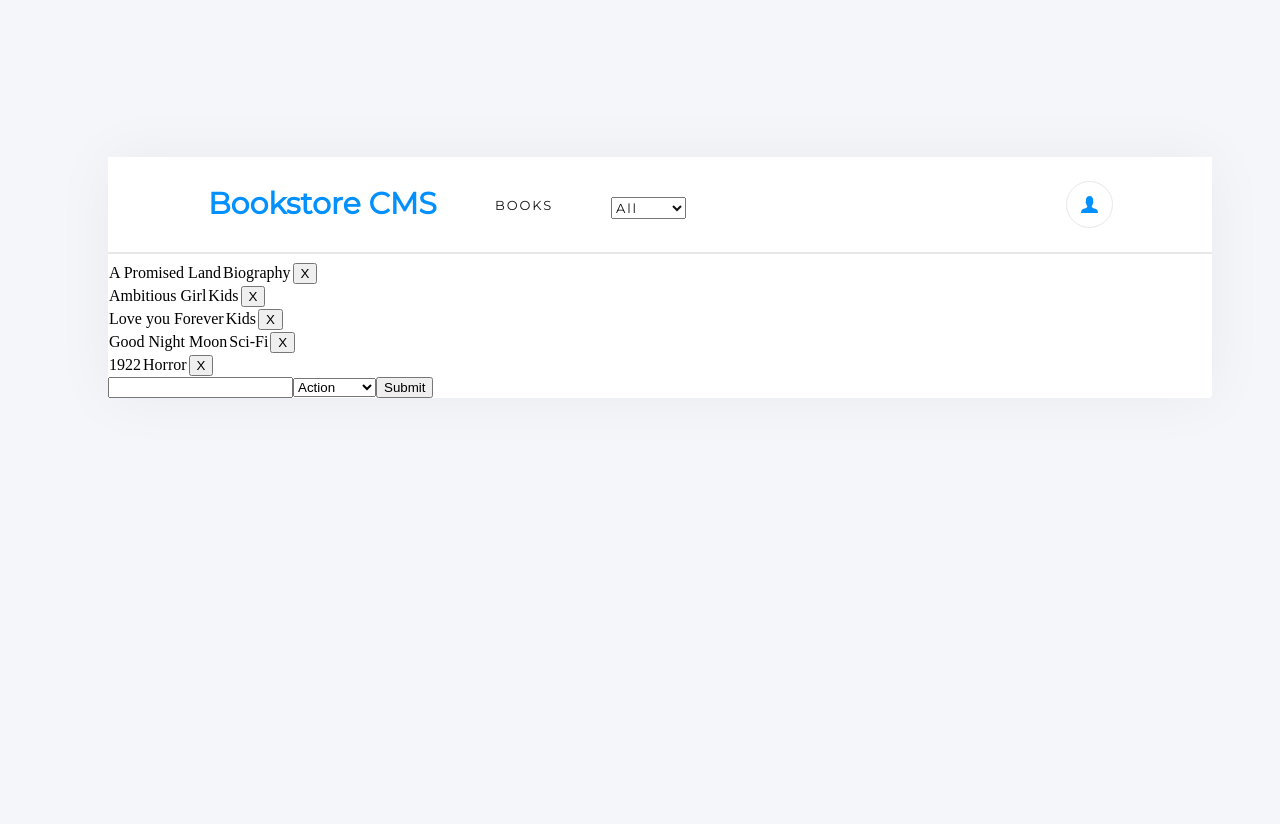
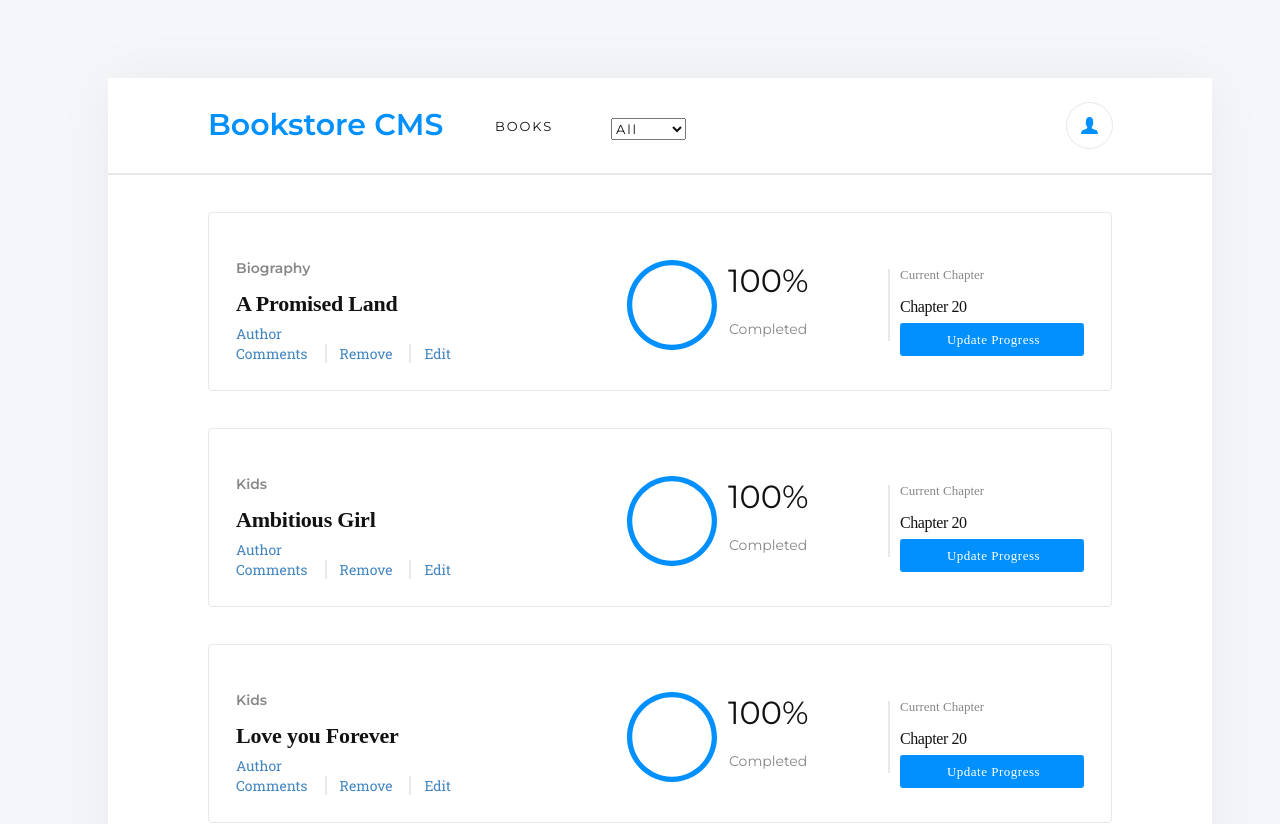
Before and after one commit to MarilenaRoque/magic-books, a React (Create React App) app: page / in a window 1280 px wide. Shown: the top 824 px of the page. Before the commit the page ends 800 px from the top, so only its background shows below. Built offline with nearby package versions, Linux system fonts and the light colour scheme.

Commit message:
Build Book Card
- Add elements of Book card(place holders for non-implemented functionalities)
- Style all the elements

```diff
--- a/public/index.html
+++ b/public/index.html
@@ -28,7 +28,10 @@
     <link rel="preconnect" href="https://fonts.gstatic.com">
 
     <!-- Fonts -->
-    <link href="https://fonts.googleapis.com/css2?family=Montserrat&display=swap" rel="stylesheet">
+    <link rel="preconnect" href="https://fonts.gstatic.com">
+<link href="https://fonts.googleapis.com/css2?family=Roboto+Slab&display=swap" rel="stylesheet">
+<link rel="preconnect" href="https://fonts.gstatic.com">
+<link href="https://fonts.googleapis.com/css2?family=Montserrat:wght@400;600&display=swap" rel="stylesheet">
 
     <title>Magic Books App</title>
   </head>
--- a/src/components/Book.js
+++ b/src/components/Book.js
@@ -1,14 +1,49 @@
 import React from 'react';
 import PropTypes from 'prop-types';
+import styles from '../stylesheets/Book.module.css';
+import progress from '../progress.svg';
 
 const Book = ({ book, handleRemoveBook }) => {
   const { title, category } = book;
   return (
 
-    <div>
-      <td>{title}</td>
-      <td>{category}</td>
-      <td><button type="button" onClick={() => handleRemoveBook(book)}> X </button></td>
+    <div className={styles.BookPanel}>
+      <div className={styles.BookInfo}>
+        <p className={styles.Category}>{category}</p>
+        <p className={styles.title}>{title}</p>
+        <p className={styles.blueText}>Author</p>
+        <button type="button" className={styles.Buttons}>
+          {' '}
+          <span className={styles.blueText}>Comments </span>
+        </button>
+        <div className={styles.verticalLine} />
+        <button type="button" onClick={() => handleRemoveBook(book)} className={styles.Buttons}>
+          {' '}
+          <span className={styles.blueText}>Remove </span>
+        </button>
+        <div className={styles.verticalLine} />
+        <button type="button" className={styles.Buttons}>
+          {' '}
+          <span className={styles.blueText}>Edit </span>
+        </button>
+      </div>
+      <div className={styles.progress}>
+        <div className={styles.bookProgress}>
+          <img src={progress} alt="progress graph" className={styles.progressImage} />
+          <div className={styles.progressInfo}>
+            <p className={styles.percentage}>100%</p>
+            <p className={styles.completed}>Completed</p>
+          </div>
+        </div>
+        <div className={styles.verticalDivision} />
+        <div className={styles.ChapterInfo}>
+          <p className={styles.currentChapter}>Current Chapter</p>
+          <p className={styles.currentChapterNumber}>Chapter 20</p>
+          <button type="button" className={styles.buttonUpdate}>
+            <span className={styles.update}>Update Progress</span>
+          </button>
+        </div>
+      </div>
     </div>
   );
 };
--- a/src/index.css
+++ b/src/index.css
@@ -4,7 +4,7 @@
 
 
 body {
-  padding: 149px 60px 123px 100px;
+  padding: 70px 60px 123px 100px;
   background-color: var(--pale-grey);
 }
 
--- /dev/null
+++ b/src/stylesheets/Book.module.css
@@ -0,0 +1,177 @@
+:root {
+  --azure: #0290ff;
+}
+
+.BookInfo {
+
+}
+
+.ChapterInfo {
+
+}
+
+.bookProgress {
+  display: flex;
+}
+
+.Category {
+  width: 49px;
+  height: 18px;
+  opacity: 0.5;
+  font-family: Montserrat;
+  font-size: 14px;
+  font-weight: bold;
+  font-stretch: normal;
+  font-style: normal;
+  line-height: normal;
+  letter-spacing: normal;
+  color: #121212;
+}
+
+.blueText{
+  margin: 4px 0 0;
+  font-family: 'Roboto Slab', serif;
+  font-size: 14px;
+  font-weight: 300;
+  font-stretch: normal;
+  font-style: normal;
+  line-height: normal;
+  letter-spacing: normal;
+  color: #4386bf;
+}
+
+.title {
+  width: 197px;
+  height: 29px;
+  margin: 3px 0px 0 0;
+  font-family: RobotoSlab;
+  font-size: 22px;
+  font-weight: bold;
+  font-stretch: normal;
+  font-style: normal;
+  line-height: normal;
+  letter-spacing: -0.2px;
+  color: #121212;
+}
+
+.BookPanel {
+  margin: 37px 100px 0;
+  padding: 32px 27px 26px 27px;
+  border-radius: 4px;
+  border: solid 1px #e8e8e8;
+  background-color: #ffffff;
+  display: flex;
+  justify-content: space-between;
+  align-items: center;
+}
+
+.Buttons {
+  background-color: transparent;
+  border: none;
+  padding-left: 0px;
+}
+
+.verticalLine{
+  display: inline;
+  width: 2px;
+  height: 24px;
+  margin: 0px 13px 0 11px;
+  border: solid 1px #e8e8e8;
+}
+
+.progressImage {
+  width: 90px;
+  height: 90px;
+}
+
+.percentage {
+  width: 68px;
+  height: 39px;
+  margin: 1px 0px 20px 11px;
+  font-family: Montserrat;
+  font-size: 32px;
+  font-weight: normal;
+  font-stretch: normal;
+  font-style: normal;
+  line-height: normal;
+  letter-spacing: normal;
+  color: #121212;
+}
+
+.completed {
+  width: 80px;
+  height: 18px;
+  margin: 7px 79px 12px 12px;
+  opacity: 0.5;
+  font-family: Montserrat;
+  font-size: 14px;
+  font-weight: normal;
+  font-stretch: normal;
+  font-style: normal;
+  line-height: normal;
+  letter-spacing: normal;
+  color: #121212;
+}
+
+.verticalDivision {
+  height: 70px;
+  border: solid 1px #e8e8e8;
+}
+
+.currentChapter {
+  width: 126px;
+  height: 18px;
+  opacity: 0.5;
+  margin-left: 10px;
+  font-family: RobotoSlab;
+  font-size: 13px;
+  font-weight: 300;
+  font-stretch: normal;
+  font-style: normal;
+  line-height: normal;
+  letter-spacing: normal;
+  color: #121212;
+}
+
+.currentChapterNumber {
+  width: 75px;
+  height: 21px;
+  margin: 7px 109px 4px 10px;
+  font-family: RobotoSlab;
+  font-size: 16px;
+  font-weight: 300;
+  font-stretch: normal;
+  font-style: normal;
+  line-height: normal;
+  letter-spacing: -0.4px;
+  color: #121212;
+}
+
+.buttonUpdate {
+  width: 184px;
+  height: 33px;
+  margin-left: 10px;
+  padding: 7px 19px 8px 22px;
+  border-radius: 3px;
+  border-color: transparent;
+  background-color: var(--azure);
+}
+
+.update {
+  width: 143px;
+  height: 18px;
+  font-family: RobotoSlab;
+  font-size: 13px;
+  font-weight: 300;
+  font-stretch: normal;
+  font-style: normal;
+  line-height: normal;
+  letter-spacing: 0.5px;
+  text-align: center;
+  color: #ffffff;
+}
+
+.progress {
+  display:flex;
+  align-items: center;
+}
--- a/src/stylesheets/CategoryFilter.module.css
+++ b/src/stylesheets/CategoryFilter.module.css
@@ -8,12 +8,16 @@
     margin: 6px 47px 2px 0;
     font-family: Montserrat;
     font-size: 30px;
-    font-weight: bold;
+    font-weight: 600;
     font-stretch: normal;
     font-style: normal;
     line-height: normal;
     letter-spacing: normal;
     color: var(--azure);
+  }
+
+  .bookProgress {
+    display:flex;
   }
 
   .BOOKS {
```
Also changed, not shown: src/progress.svg (added), src/stylesheets/Book.modules.css (deleted).
